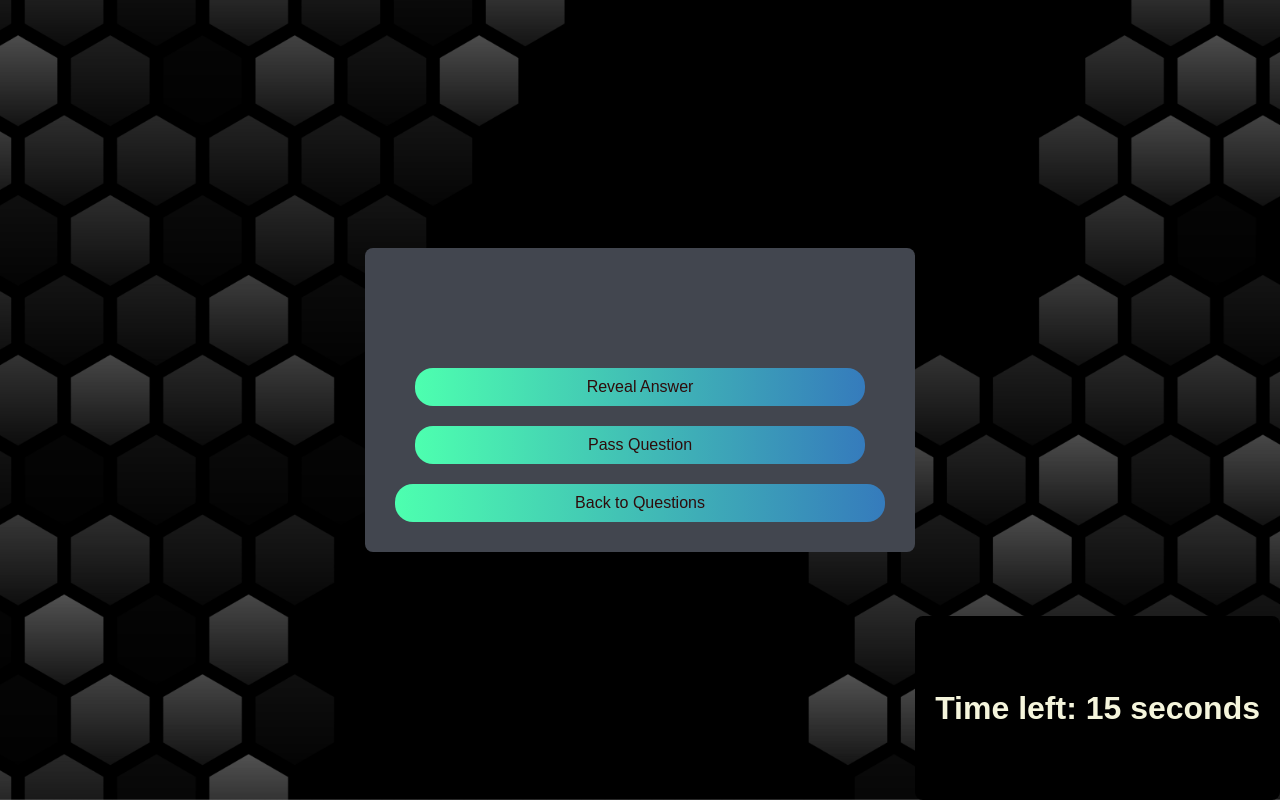
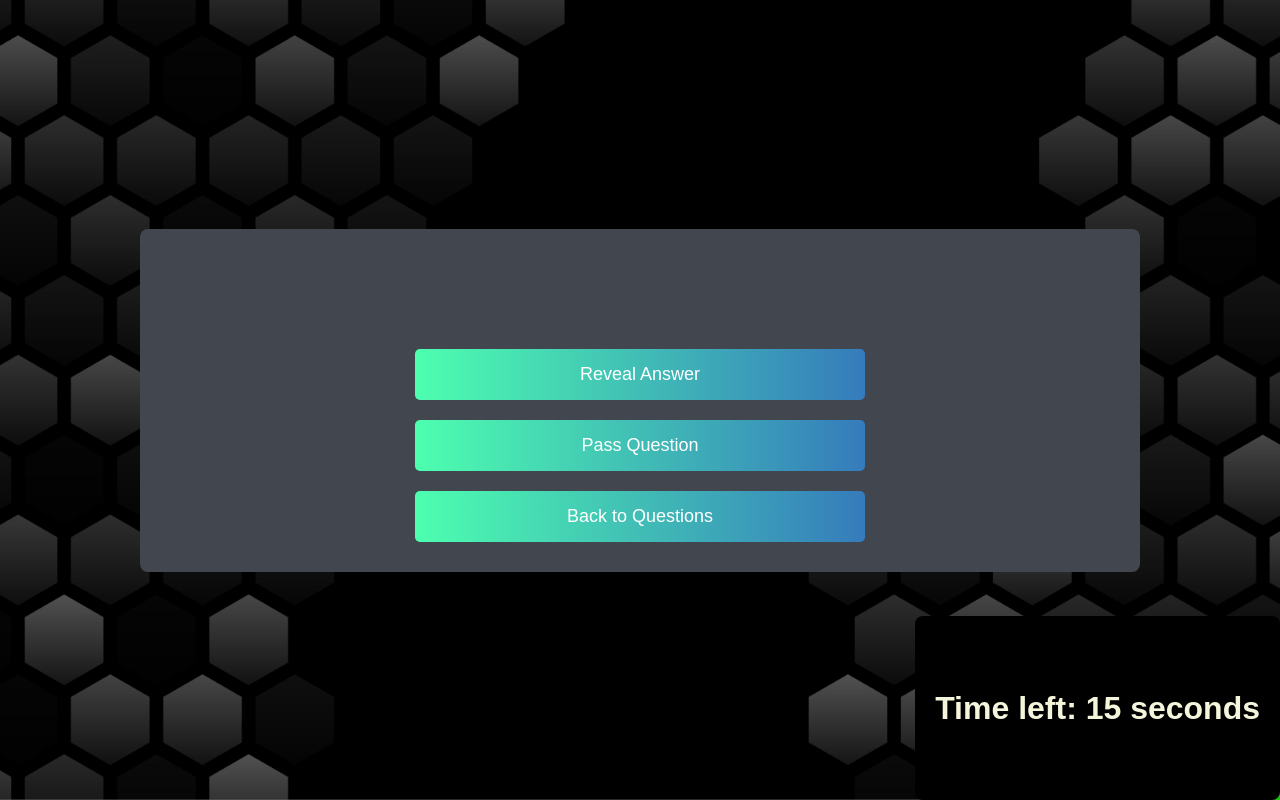
Before and after one commit to Lonesoldier230/JS_Quiz_Contest, a Django app: template sxj_quiz/front_end/template/Rounds/general_round.html in a window 1280 px wide. Run offline with Django 5.2, Linux system fonts and the light colour scheme; the template is opened without the code that fills it, so the values that code supplies are empty.

Commit message:
gen round

```diff
--- a/sxj_quiz/front_end/template/Rounds/general_round.html
+++ b/sxj_quiz/front_end/template/Rounds/general_round.html
@@ -1,12 +1,73 @@
 <!DOCTYPE html>
 <html lang="en">
 {% load static %}
+
 <head>
     <meta charset="UTF-8">
     <meta name="viewport" content="width=device-width, initial-scale=1.0">
     <title>Quiz Page</title>
     <link rel="stylesheet" href="{% static 'style/styles.css' %}">
+    <style>
+        body, html {
+            margin: 0;
+            padding: 0;
+            height: 100%;
+            width: 100%;
+            box-sizing: border-box;
+        }
+        .container {
+            display: flex;
+            flex-direction: column;
+            align-items: center;
+            justify-content: flex-start;
+            padding: 20px;
+            box-sizing: border-box;
+            overflow-y: auto;
+            background-color: #42464f;
+            min-width: 1000px; /* Ensure container has minimum width */
+        }
+        .hidden {
+            display: none;
+        }
+        .button-hideAfterClick, .button-pass, .button {
+            display: block;
+            padding: 15px;
+            font-size: 18px;
+            border: none;
+            border-radius: 5px;
+            text-decoration: none;
+            text-align: center;
+            cursor: pointer;
+            transition: background-color 0.3s ease;
+            box-sizing: border-box;
+            min-width: 80px;
+            color: white;
+            background-color: #007bff; /* Default button color */
+        }
+        .button-hideAfterClick {
+            background-color: #28a745; /* Green for reveal answer */
+        }
+        .button-pass {
+            background-color: #ffc107; /* Yellow for pass question */
+        }
+        .button:hover {
+            background-color: #0056b3; /* Darker color on hover */
+        }
+        .bottom-right-container {
+            display: grid;
+            place-items: center;
+            position: absolute;
+            bottom: 0;
+            right: 0;
+            padding: 20px;
+            background-color: #000000;
+            border-radius: 8px;
+            color: beige;
+            box-shadow: 30px 30px 10px rgba(22, 215, 8, 0.896);
+        }
+    </style>
 </head>
+
 <body class="body" style="background-image:url('{% static "images/quiz.png" %}')">
     <div class="container">
         {% if file != None %}
@@ -19,7 +80,7 @@
 
         <p id="answer" class="hidden" style="font-size: 30px; color: antiquewhite;">{{ answer }}</p>
 
-        <!-- Button to pass the question and add time -->
+        <!-- Button to pass the question and reset timer -->
         <button class="button-pass" id="time">Pass Question</button>
 
         <!-- Button to navigate back to the rounds menu -->
@@ -41,7 +102,6 @@
             var answer = document.getElementById('answer');
             var countdownElement = document.getElementById('countdown');
             var buzzer = document.getElementById('buzzer');
-            var nextQuestionButton = document.getElementById('next_question');
             var backToRoundsButton = document.getElementById('back_to_question');
 
             var timeLeft = 15;
@@ -94,12 +154,18 @@
                 }
             });
 
-            // Save remaining time when navigating to the next question
-            if (nextQuestionButton) {
-                nextQuestionButton.addEventListener('click', function() {
-                    localStorage.setItem('remainingTime', timeLeft);
-                });
-            }
+            // Reset timer to 5 seconds when passing the question
+            addTimeButton.addEventListener('click', function() {
+                timeLeft = 5; // Reset to 5 seconds
+                countdownElement.textContent = timeLeft;
+                localStorage.setItem('remainingTime', timeLeft);
+                if (timer === null) {
+                    timer = setInterval(updateCountdown, 1000);
+                } else {
+                    clearInterval(timer);
+                    timer = setInterval(updateCountdown, 1000);
+                }
+            });
 
             // Clear remaining time when navigating back to rounds
             backToRoundsButton.addEventListener('click', function() {
```
